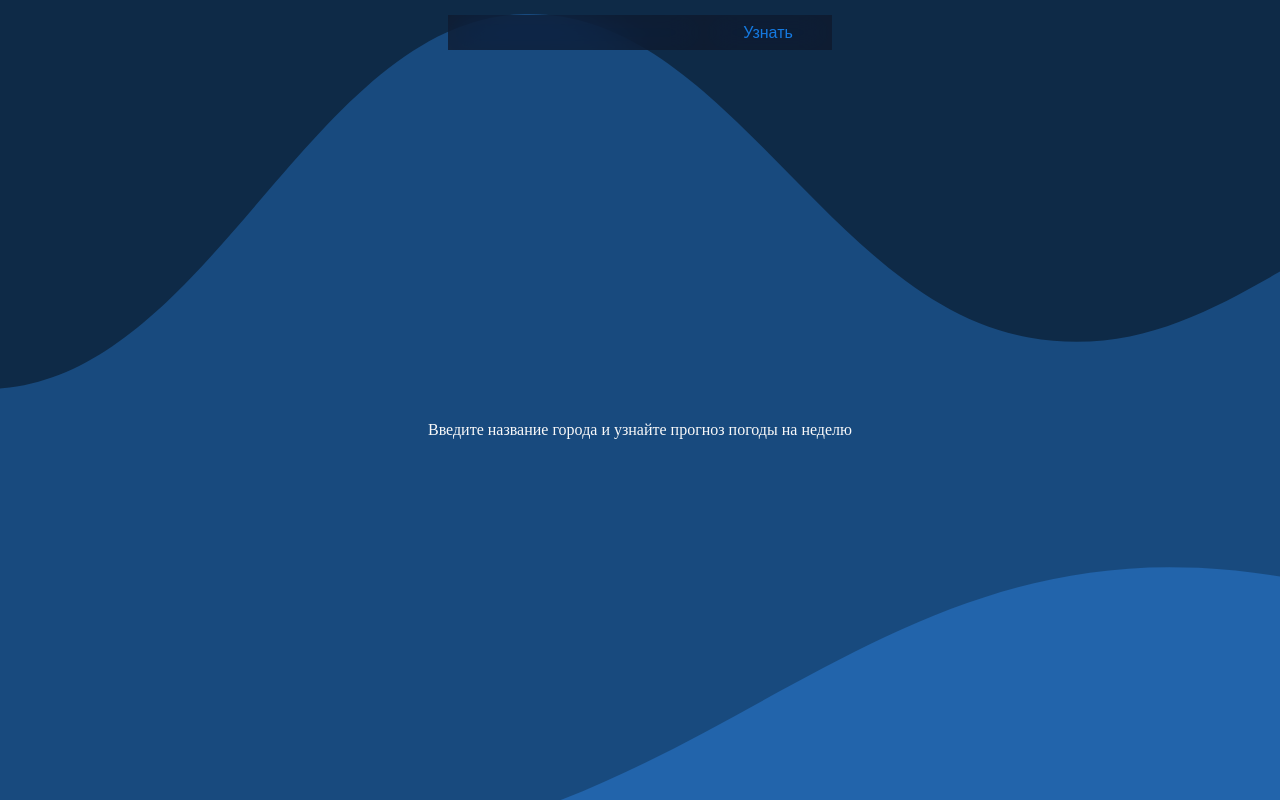
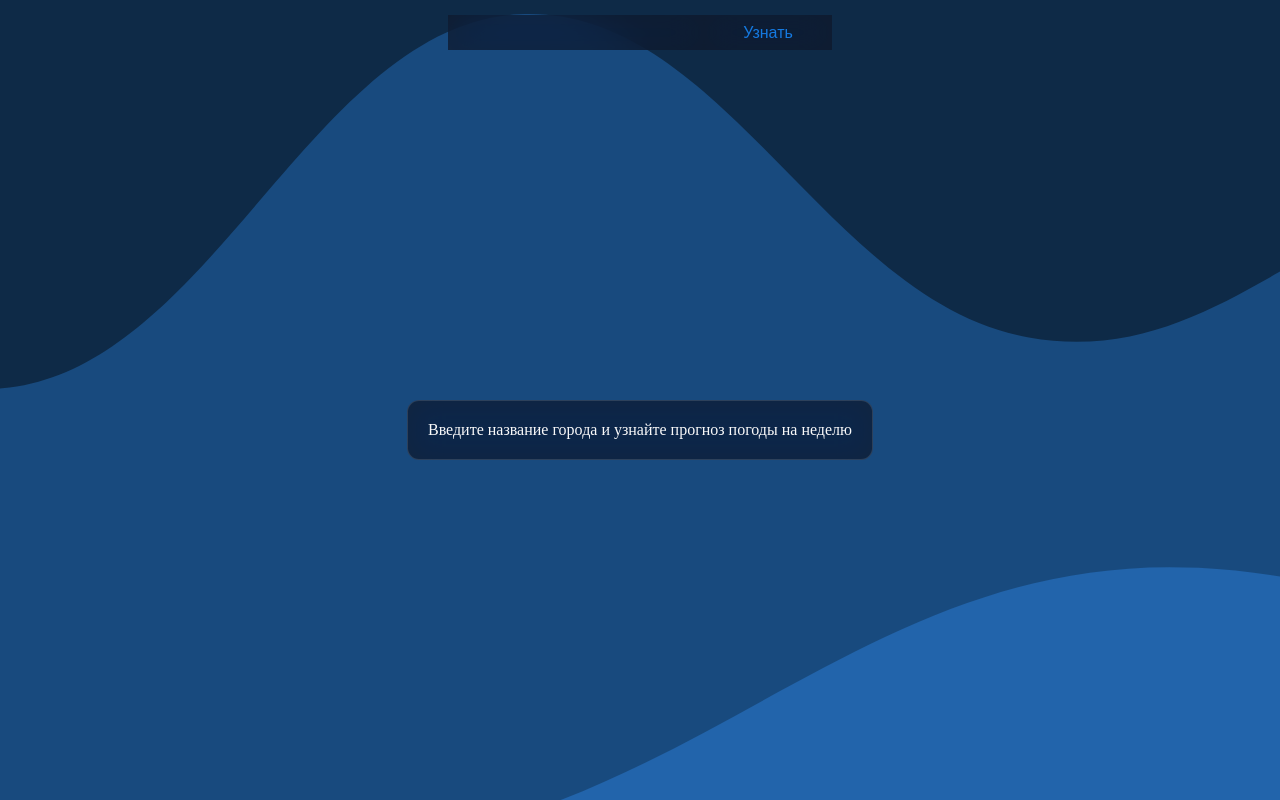
Before and after one commit to FarMK1703/weaher-app, a React (Create React App) app: page / in a window 1280 px wide. Built offline with nearby package versions, Linux system fonts and the light colour scheme.

Commit message:
commit 5

```diff
--- a/src/App.css
+++ b/src/App.css
@@ -194,6 +194,15 @@ body {
     align-items: center;
 }
 
+.GuidenceInfo{
+    padding: 20px;
+    backdrop-filter: blur(16px) saturate(180%);
+    -webkit-backdrop-filter: blur(16px) saturate(180%);
+    background-color: rgba(17, 25, 40, 0.75);
+    border-radius: 12px;
+    border: 1px solid rgba(255, 255, 255, 0.125);
+}
+
 @media(max-width:426px){
     .weatherCard{
         width: 100%;
--- a/src/components/MainWeatherApp.js
+++ b/src/components/MainWeatherApp.js
@@ -24,6 +24,7 @@ export default class MainWeatherApp extends Component {
 
     if (this.state.userInput !== "") {
       this.setState({ isLoading: true });
+      this.setState({networkError:false})
       this.setState((state) => ({
         city: state.userInput,
       }));
@@ -76,11 +77,11 @@ export default class MainWeatherApp extends Component {
    let date=new Date()
     return (
       <>
-        {this.state.apiCurrentData?
 
-        this.state.networkError? <div className="">Возникла ошибка соединения</div>:
-         <>
-         {this.state.isLoading ? (
+
+        {this.state.networkError? <div className="GuidenceInfo">Возникла ошибка соединения. Возможно неверно указано название города</div>:
+
+         this.state.isLoading ? (
           <div className="lds-roller">
             <div></div>
             <div></div>
@@ -91,18 +92,22 @@ export default class MainWeatherApp extends Component {
             <div></div>
             <div></div>
           </div>
-        ) : (
+        ) :
+        this.state.apiCurrentData?
+        (
           this.state.apiCurrentData.map((item, index) => {
             return (
               <WeatherInfo day={date.getDate()+index} key={index} apiData={item} city={this.state.city} />
-            );
+                );
           })
-        )}
-         </>
+        ):
+        <div className="GuidenceInfo">Введите название города и узнайте прогноз погоды на неделю</div>
+        }
 
-        :
-        <div className="PreLoadInfo">Введите название города и узнайте прогноз погоды на неделю</div>
-        }
+
+
+
+
 
         <form onSubmit={this.btnClicked} className="mainForm">
           <input onChange={this.handleChange} />
```
